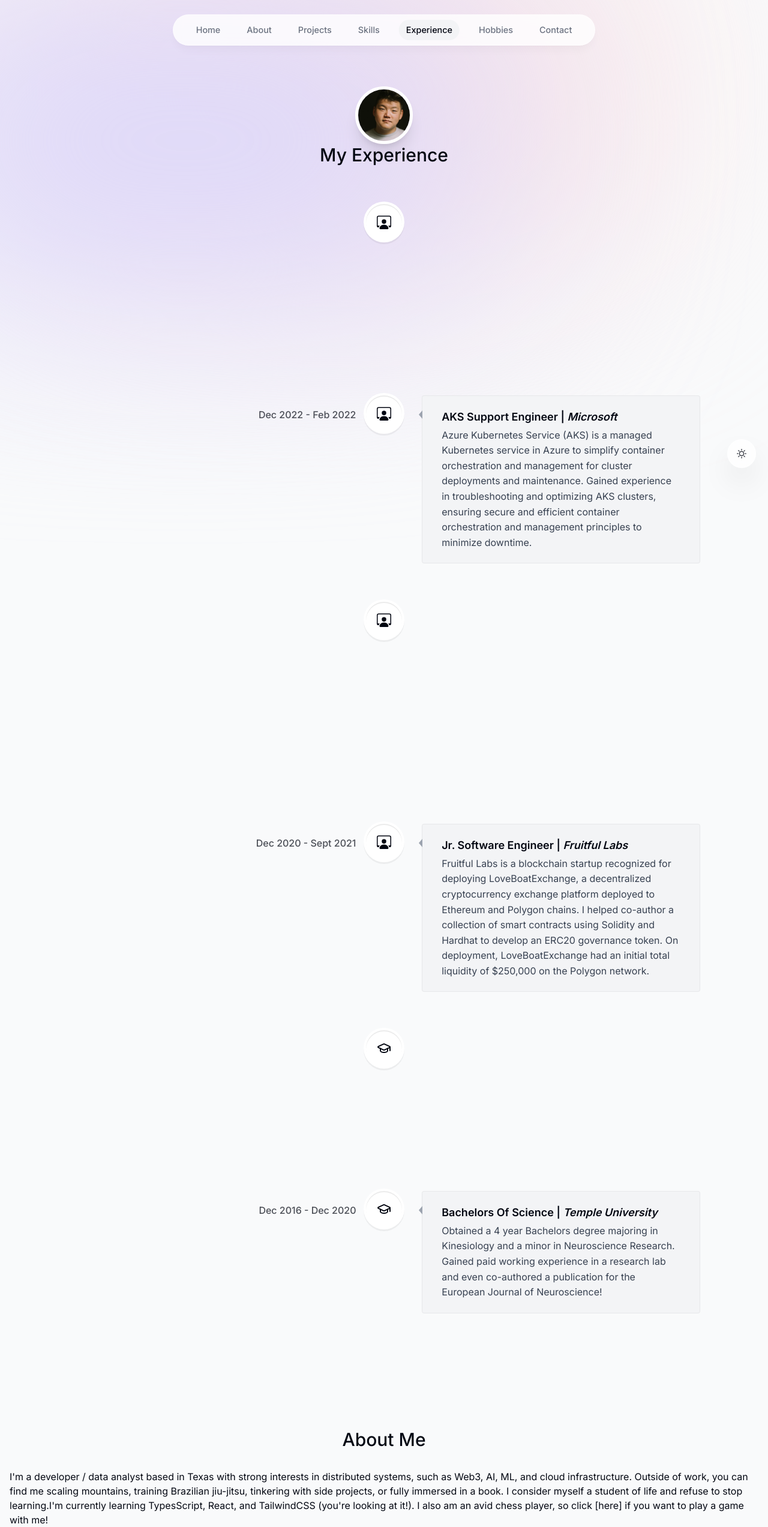
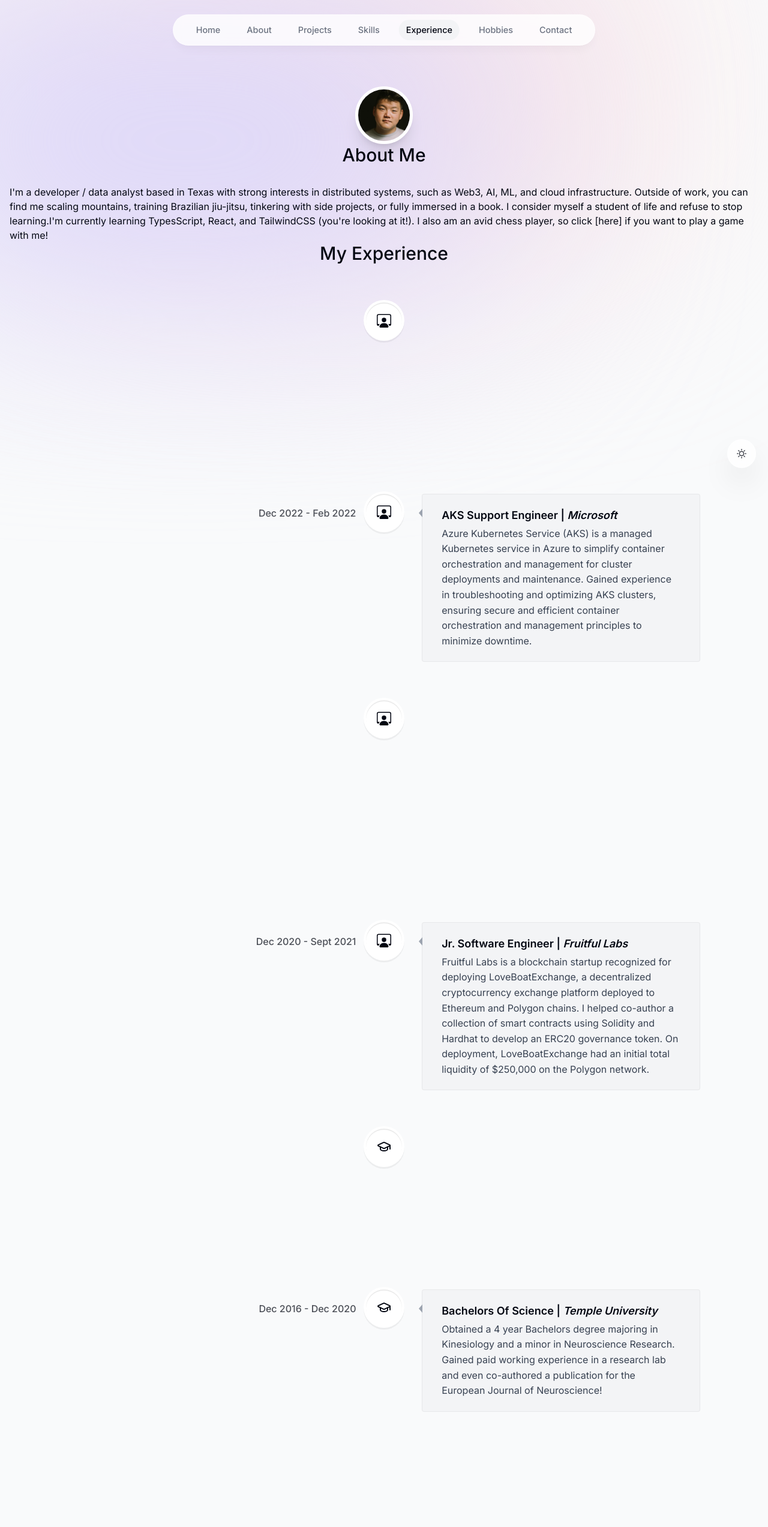
Before and after one commit to ericdwkim/my-portfolio, a Next.js app: page / in a window 1280 px wide. Shown: the whole page at 60% size. Built offline with nearby package versions, Linux system fonts and the light colour scheme.

Commit message:
rearranged about and experience components

```diff
--- a/app/page.tsx
+++ b/app/page.tsx
@@ -6,8 +6,8 @@ export default function Home() {
     return (
         <main className="flex flex-col items-center px-4 overflow-x-hidden">
             <Intro />
+            <About />
             <Experience />
-            <About />
         </main>
   )
 }
```
